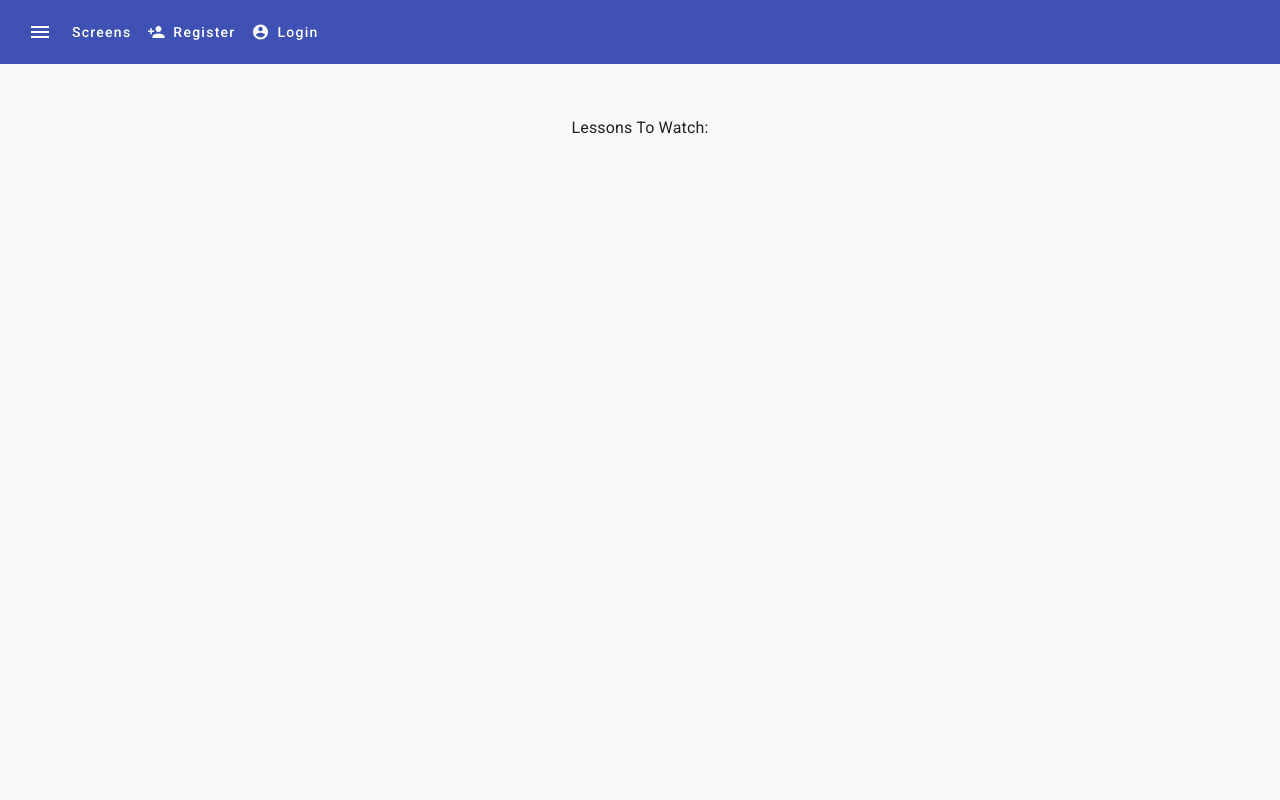
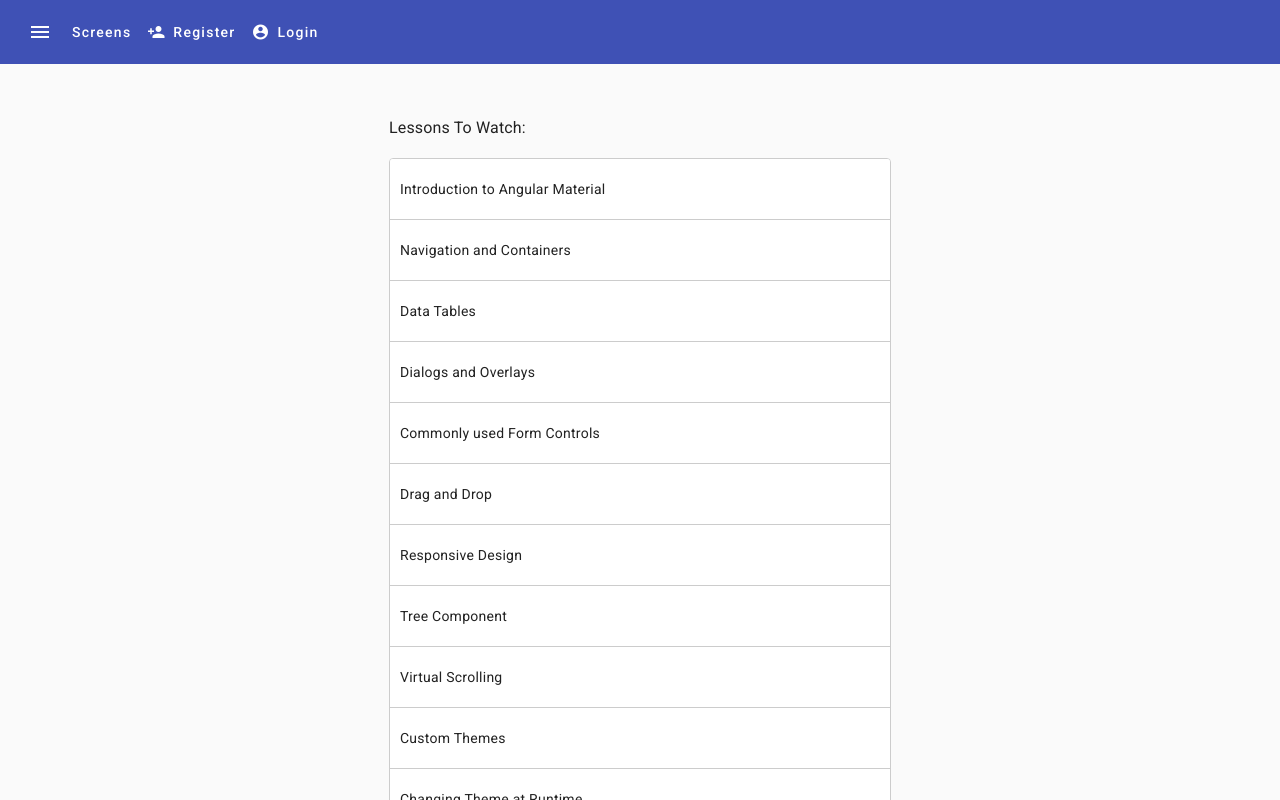
Before and after one commit to paolopci/angular-material-course, an Angular app: page /drag-drop-example in a window 1280 px wide. Built offline with nearby package versions, Linux system fonts and the light colour scheme.

Commit message:
add cdkDropList, cdkDrag and (cdkAutofill)="drop($event)" in html page

```diff
--- a/src/app/drag-drop/drag-drop.component.html
+++ b/src/app/drag-drop/drag-drop.component.html
@@ -1,9 +1,16 @@
-
 <div class="drag-drop-container">
 
   <div class="pending">
 
     <h3>Lessons To Watch:</h3>
+
+    <div cdkDropList class="lessons-list" (cdkDropListDropped)="drop($event)">
+      @for(lesson of lessons; track lesson.id){
+      <div class="lesson" cdkDrag>
+        {{lesson.description}}
+      </div>
+      }
+    </div>
 
   </div>
 
--- a/src/app/drag-drop/drag-drop.component.ts
+++ b/src/app/drag-drop/drag-drop.component.ts
@@ -1,6 +1,6 @@
-import {Component} from '@angular/core';
-import {CdkDragDrop, moveItemInArray, transferArrayItem} from '@angular/cdk/drag-drop';
-import {Lesson} from '../model/lesson';
+import { Component } from '@angular/core';
+import { CdkDragDrop, moveItemInArray, transferArrayItem } from '@angular/cdk/drag-drop';
+import { Lesson } from '../model/lesson';
 
 
 @Component({
@@ -90,4 +90,10 @@ export class DragDropComponent {
     }
   ];
 
+
+  drop(event: CdkDragDrop<Lesson[]>) {
+
+    console.log('previous Index', event.previousIndex);
+  }
+
 }
```
